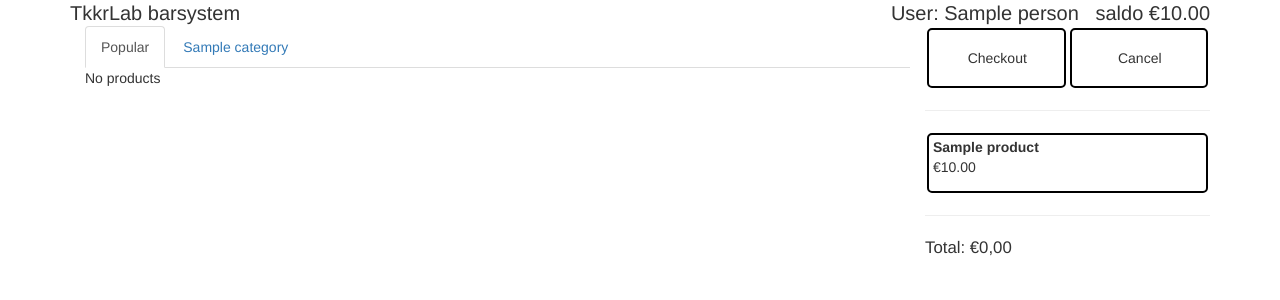
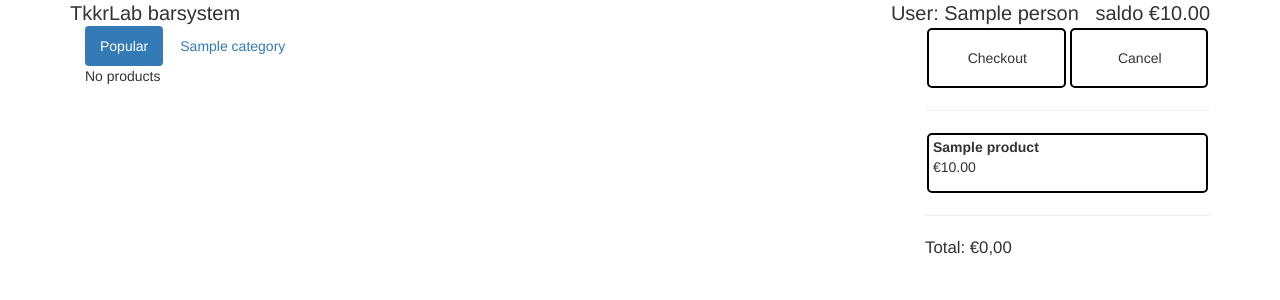
Before and after one commit to TkkrLab/barsystem, a Django app: template barsystem_gui/templates/barsystem/products.html in a window 1280 px wide. Shown: the top 300 px of the page. Run offline with Django 3.2, Linux system fonts and the light colour scheme; the template is opened without the code that fills it: most values are stand-ins (such as "Sample title", 1, 10 or a date in 2020); grey boxes marked "Sample" are stand-in pictures; some libraries are stand-ins or nearby versions.

Commit message:
Change tabs to pills; text change.

```diff
--- a/barsystem_gui/templates/barsystem/products.html
+++ b/barsystem_gui/templates/barsystem/products.html
@@ -82,7 +82,7 @@ var cart = {{cart.js|safe}};
 <!-- products -->
 <div id="products" class="col-xs-8 col-sm-8 col-md-9 col-lg-9">
 <div role="tabpanel">
-<ul class="nav nav-tabs" role="tablist">
+<ul class="nav nav-pills" role="tablist">
 <li class="active"><a data-toggle="tab" data-target="#category_popular">{% trans 'Popular' %}</a></li>
 {% for group in products_by_category %}
 <li role="presentation">
@@ -167,7 +167,7 @@ var cart = {{cart.js|safe}};
 			</div>
 			<div class="modal-footer">
 				<div class="btn-group">
-					<button type="button" class="btn btn-primary" name="ok">{% trans 'OK' %}</button>
+					<button type="button" class="btn btn-primary" name="ok">{% trans 'Confirm' %}</button>
 					<button type="button" class="btn btn-default" data-dismiss="modal" name="cancel">{% trans 'Cancel' %}</button>
 				</div>
 			</div>
```
